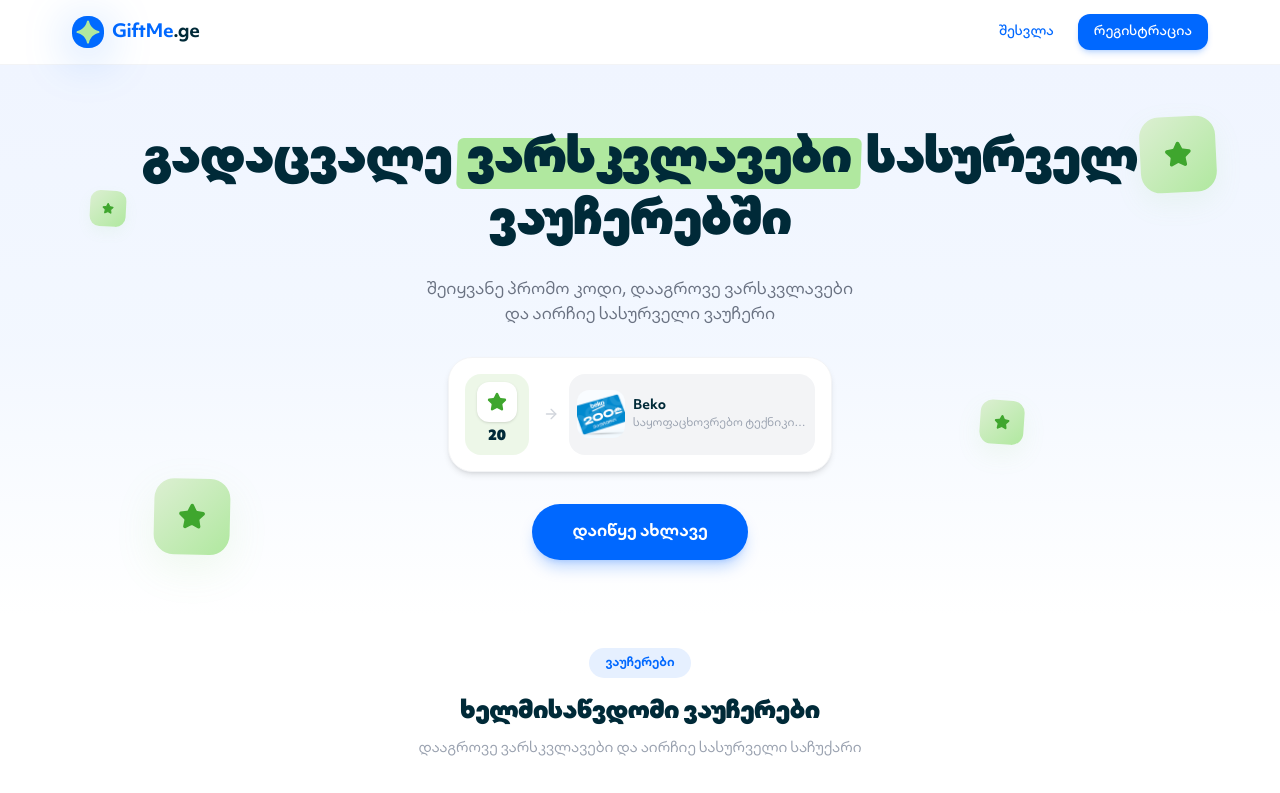
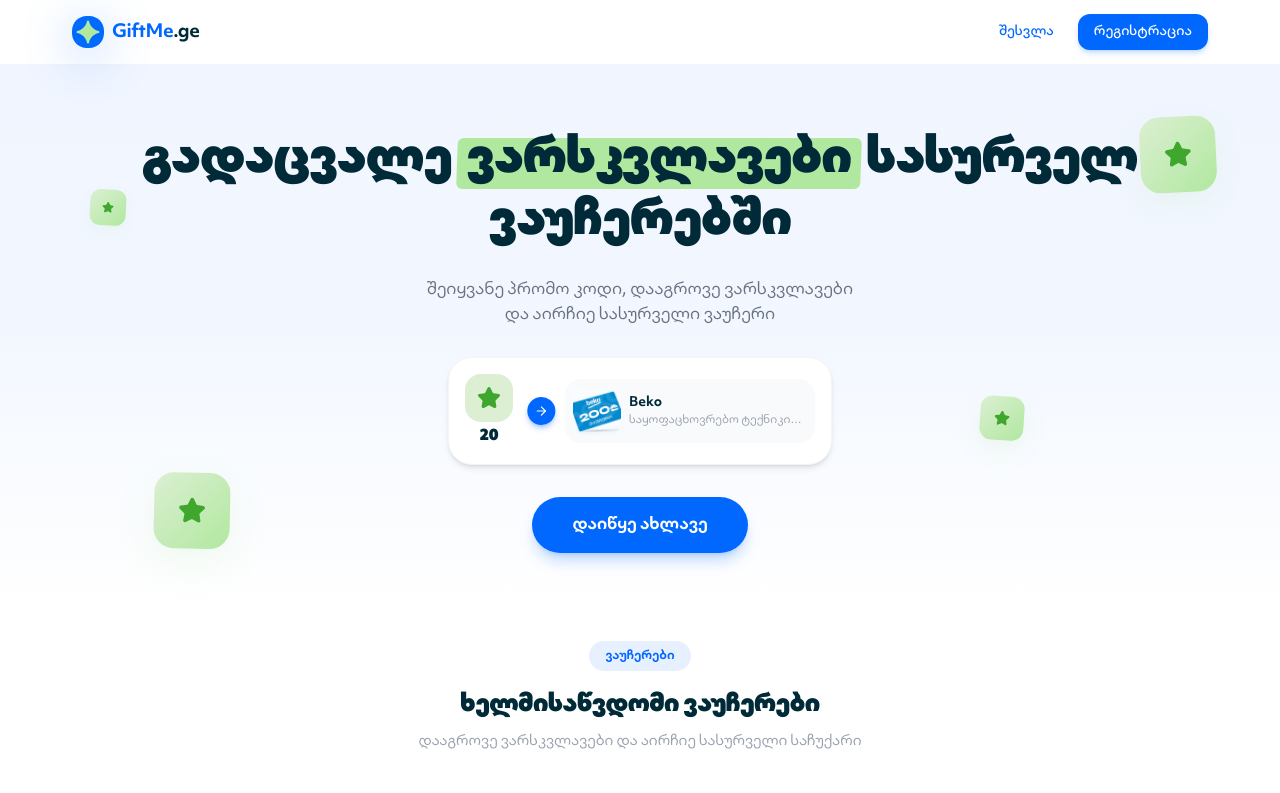
Before and after one commit to RekhoTMM/giftstar, a React (Vite) app: page / in a window 1280 px wide. Shown: the top 793 px of the page. Built offline with nearby package versions, Linux system fonts and the light colour scheme.

Commit message:
Revert "Refine guest hero demo: matched heights, subtle arrow, contrast voucher bg"
This reverts commit 68c3d3d085d168272160b0b0cb1fe11e59cf4bae.

```diff
--- a/src/app/components/hero-section.tsx
+++ b/src/app/components/hero-section.tsx
@@ -133,30 +133,30 @@ function IllustrationDemo() {
       transition={{ duration: 0.4 }}
       className="w-full max-w-sm bg-white rounded-3xl border border-gray-100 shadow-md p-4 flex items-center gap-3"
     >
-      <div className="bg-[#DCEFD2]/50 rounded-2xl p-2 flex flex-col items-center justify-center gap-1 shrink-0 self-stretch min-w-[64px]">
-        <div className="w-10 h-10 rounded-xl bg-white flex items-center justify-center shadow-sm">
-          <Star className="w-5 h-5 text-[#3FA62E] fill-[#3FA62E]" />
+      <div className="flex flex-col items-center gap-1 shrink-0">
+        <div className="w-12 h-12 rounded-2xl bg-[#DCEFD2] flex items-center justify-center">
+          <Star className="w-6 h-6 text-[#3FA62E] fill-[#3FA62E]" />
         </div>
         <motion.span
           key={v.stars}
           initial={{ opacity: 0, y: -4 }}
           animate={{ opacity: 1, y: 0 }}
           className="text-[#002a38]"
-          style={{ fontSize: "0.875rem", fontWeight: 800 }}
+          style={{ fontSize: "0.9375rem", fontWeight: 800 }}
         >
           {v.stars}
         </motion.span>
       </div>
 
       <motion.div
-        animate={{ x: [0, 3, 0] }}
-        transition={{ duration: 1.8, repeat: Infinity, ease: "easeInOut" }}
-        className="shrink-0"
+        animate={{ x: [0, 4, 0] }}
+        transition={{ duration: 1.6, repeat: Infinity, ease: "easeInOut" }}
+        className="w-7 h-7 rounded-full bg-[#0068ff] flex items-center justify-center shadow-md shadow-[#0068ff]/30 shrink-0"
       >
-        <ArrowRight className="w-4 h-4 text-gray-300" />
+        <ArrowRight className="w-3.5 h-3.5 text-white" />
       </motion.div>
 
-      <div className="flex items-center gap-2 flex-1 min-w-0 bg-gray-100 rounded-2xl p-2 self-stretch">
+      <div className="flex items-center gap-2 flex-1 min-w-0 bg-gray-50 rounded-2xl p-2">
         <AnimatePresence mode="wait">
           <motion.div
             key={v.id}
```
